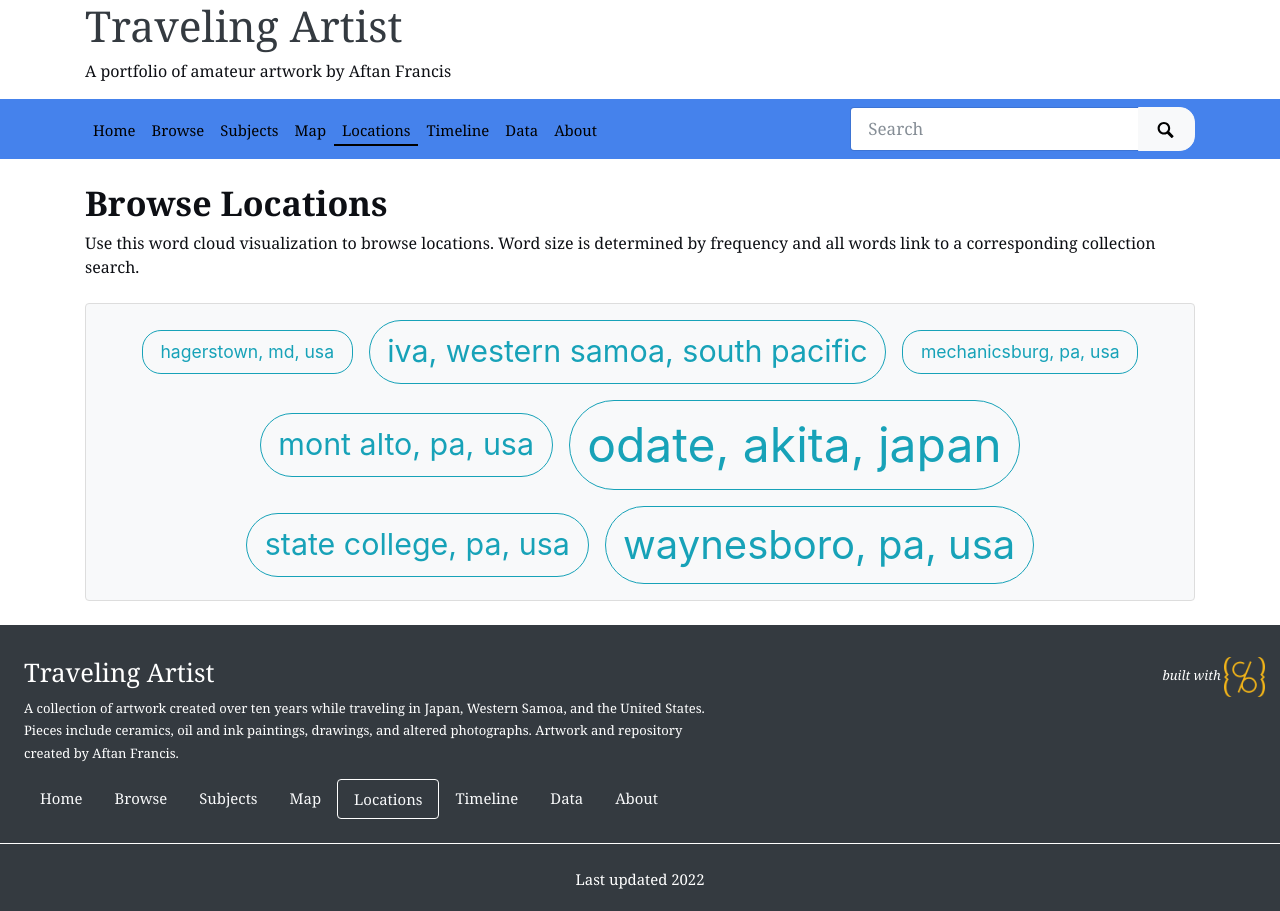
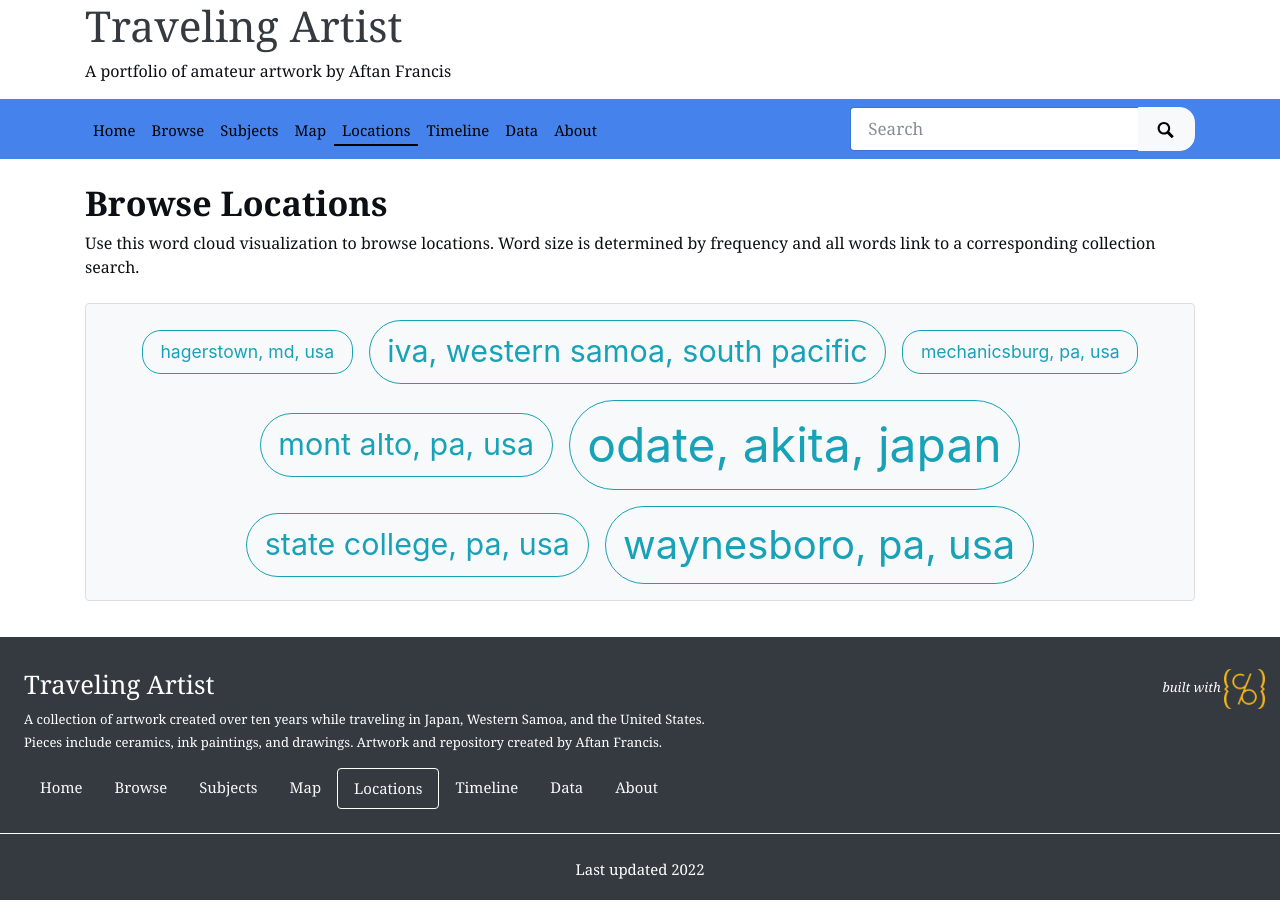
Before and after one commit to afran12/AFrancis-Portfolio, a Jekyll site: the page built from pages/locations.md, in a window 1280 px wide. Built offline with Jekyll 4.4.1, drawn with Linux system fonts in a browser that asks for light colours; nearby versions of some CDN libraries; some web fonts are replaced.

Commit message:
Update _config.yml

```diff
--- a/_config.yml
+++ b/_config.yml
@@ -25,7 +25,7 @@
 tagline: A portfolio of amateur artwork by Aftan Francis
 # description appears in meta tags and other locations
 # this description might appear in search result lists, keep around 160 characters max
-description: "A collection of artwork created over ten years while traveling in Japan, Western Samoa, and the United States. Pieces include ceramics, oil and ink paintings, drawings, and altered photographs. Artwork and repository created by Aftan Francis."
+description: "A collection of artwork created over ten years while traveling in Japan, Western Samoa, and the United States. Pieces include ceramics, ink paintings, and drawings. Artwork and repository created by Aftan Francis."
 # creator of the digital collection, to appear in meta tags; we typically use our GitHub usernames but feel free to just use your name
 author: afran12
 
@@ -61,7 +61,7 @@
 # ROBOTS EXCLUDE
 #
 # set noindex to true if you do NOT want Google to index your site
-noindex: true
+noindex: false
 
 ##########
 # BUILD SETTINGS
```
